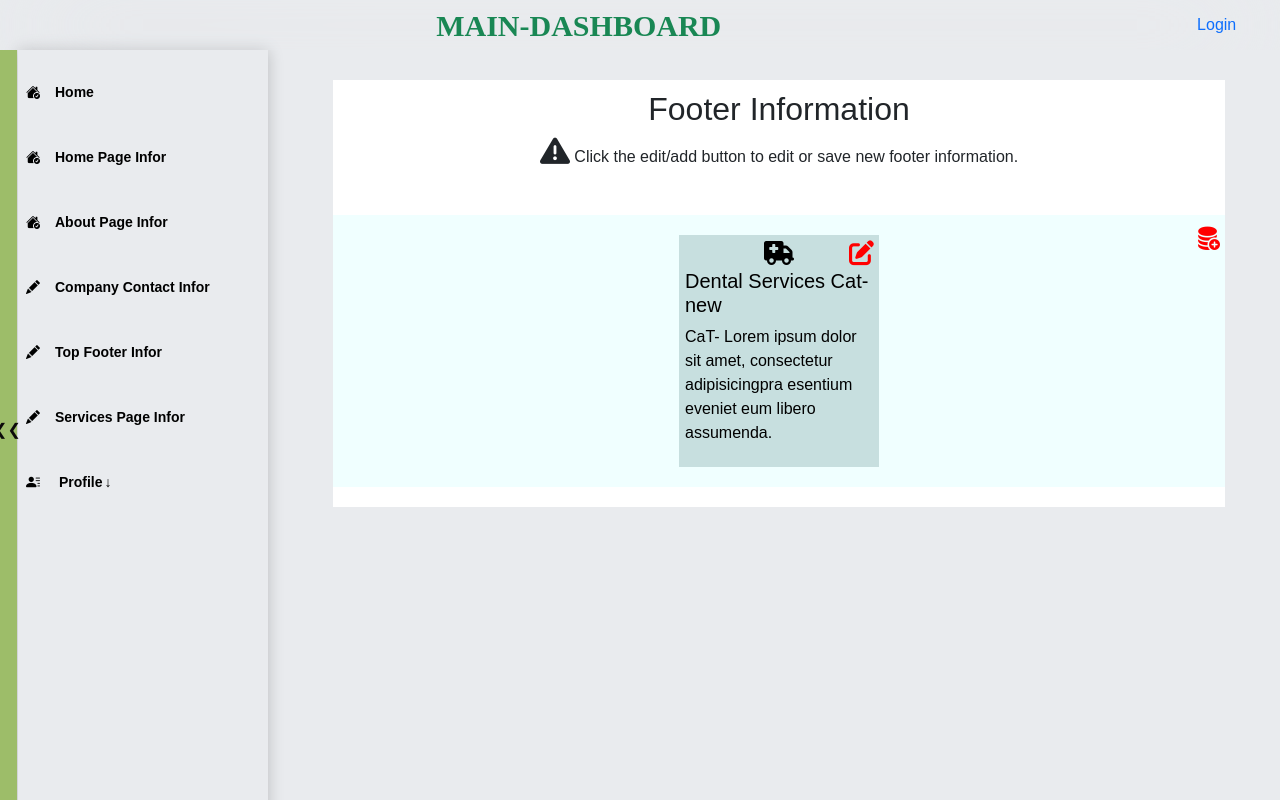
After one commit to GenioustaWiz/hospital_management_system_web, a Django app: page /services/serivces-category-list/ in a window 1280 px wide. The commit adds this page. Run offline with Django 3.2, Linux system fonts and the light colour scheme; data comes from the database, SQL or seed files in the repository; both versions use the stored data as it was after the commit; parts of the project's set-up code (start-up, migrations or seed data) failed here and were passed over; some libraries are stand-ins or nearby versions.

Commit message:
update new

```diff
--- a/hospital_services/admin_views/service_category_edit_V.py
+++ b/hospital_services/admin_views/service_category_edit_V.py
@@ -3,10 +3,11 @@ from django.shortcuts import render, redirect, get_object_or_404
 from ..models import ServiceCategory, ServiceOffered
 from ..forms import ServiceCategoryForm, ServiceOfferedForm,ServiceOfferedFormSet
 
-def create_services(request, pk=None):
+def create_services_category(request, pk=None):
     # Check if a primary key (pk) is provided in the URL to determine if we are editing an existing instance
     if pk:
         category = get_object_or_404(ServiceCategory, pk=pk)
+        foredit = pk
     else:
         category = ServiceCategory()
     # Define categories outside of the if-else block
@@ -38,7 +39,7 @@ def create_services(request, pk=None):
                     instance.category = category
                     instance.save()
 
-            return redirect('top_footer_view')  # Redirect to the service list view
+            return redirect('view_service_categories')  # Redirect to the service list view
     else:
         category_form = ServiceCategoryForm(instance=category, prefix='main')
         formset = ServiceOfferedFormSet(instance=category, prefix='content')
@@ -49,6 +50,7 @@ def create_services(request, pk=None):
         'formset': formset,
         'total_form_count': total_form_count,
         'categories': categories,
+        'edit_mode': pk is not None,  # True if in edit mode, False if in create new mode
     }
     return render(request, 'maindashboard/services/create_services.html', context)
 
--- /dev/null
+++ b/hospital_services/admin_views/service_list_view_V.py
@@ -0,0 +1,9 @@
+from django.shortcuts import render
+from ..models import ServiceCategory
+
+def view_service_categories(request):
+    service_categories = ServiceCategory.objects.all()
+    context ={
+        'service_categories': service_categories
+        }
+    return render(request, 'maindashboard/services/services_list_view.html', context)
--- a/hospital_services/urls.py
+++ b/hospital_services/urls.py
@@ -2,9 +2,12 @@
 from django.urls import path
 from .views import *
 from .admin_views.service_category_edit_V import *
+from .admin_views.service_list_view_V import *
 
 # app_name = 'services'
 urlpatterns = [
     path('', services, name='services'),
-    path('create-services-page', create_services, name='create_services'),
+    path('serivces-category-list/', view_service_categories, name='view_service_categories'),
+    path('create-services-page/', create_services_category, name='create_services_category'),
+    path('create-services-page/<int:pk>/', create_services_category, name='create_services_category'),
 ]
--- a/templates/maindashboard/dashboard_base.html
+++ b/templates/maindashboard/dashboard_base.html
@@ -104,7 +104,7 @@
                 <i class="bi bi-pencil-fill"></i>
                 Top Footer Infor
             </a>
-            <a href="{% url 'create_services' %}" class="nav__link ">
+            <a href="{% url 'view_service_categories' %}" class="nav__link ">
                 <i class="bi bi-pencil-fill"></i>
                 Services Page Infor
             </a>
@@ -194,7 +194,7 @@
                     <i class="bi bi-pencil-fill"></i>
                     Top Footer Infor
                 </a>
-                <a href="{% url 'create_services' %}" class="side__link ">
+                <a href="{% url 'view_service_categories' %}" class="side__link ">
                     <i class="bi bi-pencil-fill"></i>
                     Services Page Infor
                 </a>
--- a/templates/maindashboard/services/create_services.html
+++ b/templates/maindashboard/services/create_services.html
@@ -66,6 +66,8 @@
                     <p class="infor">if the category you want is not available, select <i>(Add New Category)</i> from the drop down then, Enter New Category</p>
                     <table>
                         <tr>
+                            {% if not edit_mode %}
+                            <!--If it's NOT in Edit Mode excute her-->
                             <td>
                                 <select id="category" name="category">
                                     <option value="" disabled selected>Select a category</option>
@@ -75,6 +77,10 @@
                                     <option value="add_new">Add New Category</option>
                                 </select>
                             </td>
+                            {% else %}
+                            <!-- Else if in Edit Mode excute here-->
+                            {{category_form.as_table}}
+                            {% endif %}
                         </tr>
                         <tr>
                             <th class='new-label' id="id-category-label" style="display: none;">
--- /dev/null
+++ b/templates/maindashboard/services/services_list_view.html
@@ -0,0 +1,70 @@
+{% extends 'maindashboard/dashboard_base.html' %}
+{% load static %}
+
+{% block title %}
+  Services
+{% endblock title %}
+
+{% block css %}
+<link rel="stylesheet" href="{% static 'css/services.css' %}" type="text/css">
+<link rel="stylesheet" href="{% static 'css/blogdashboard/author/write_new_article.css' %}">
+
+<style>
+    .services{
+      display: flex !important;
+    }
+    .write-a-c{
+        width: 100%;
+    }
+    .div1{
+        background-color: azure;
+        padding: 20px 25px;
+    }
+    .service{
+        background-color: #c7dfdf;
+        padding: 6px;
+        color: black !important;
+    }
+  </style>
+{% endblock css %}
+
+{% block content %}
+<section class="services item2 section write-A-page"> <!-- s2 -->
+    <div class="write-a-c bg--white">
+        <div id="w-a-heading">
+            <h2> Footer Information</h2>
+            <h6 class="warning">
+                <i class="fa-solid fa-triangle-exclamation"></i>
+                Click the edit/add button to edit or save new footer information.
+            </h6>
+        </div>
+        <div class="div1 edit-icon-h">
+            {% if service_categories %}
+            {% for category in service_categories %}
+                <div class="service edit-icon-h">
+                    <div>{{ category.iconInput|safe }}</div>
+                    <h5>{{ category.category_name }}</h5>
+                    <p>
+                        {{ category.cat_description }}
+                    </p>
+                    <div class="edit-icon">
+                        <a href="{% url 'create_services_category' pk=category.id %}">
+                            <i class="fa-solid fa-pen-to-square"></i>
+                        </a>
+                    </div>
+                </div>
+            {% endfor %}
+            {% else %}
+                <div class="edit-icon-h">
+                    <p>No Footer information. Click the add button to add new</p>
+                </div>
+                {% endif %}
+                <div class="edit-icon">
+                    <a href="{% url 'create_services_category' %}">
+                    <i class="bi bi-database-fill-add"></i>
+                    </a>
+                </div>
+        </div>
+    </div>
+</section>
+{% endblock content %}
```
Also changed, not shown: db.sqlite3.
